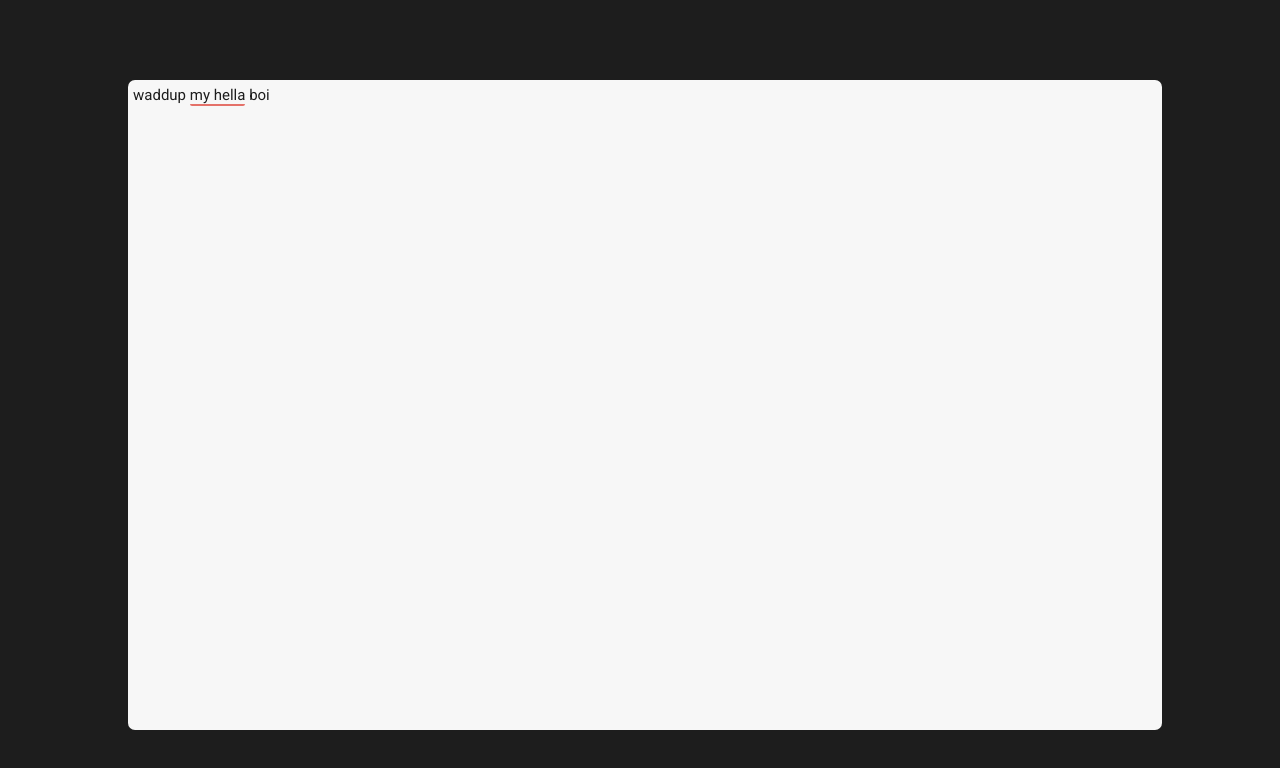
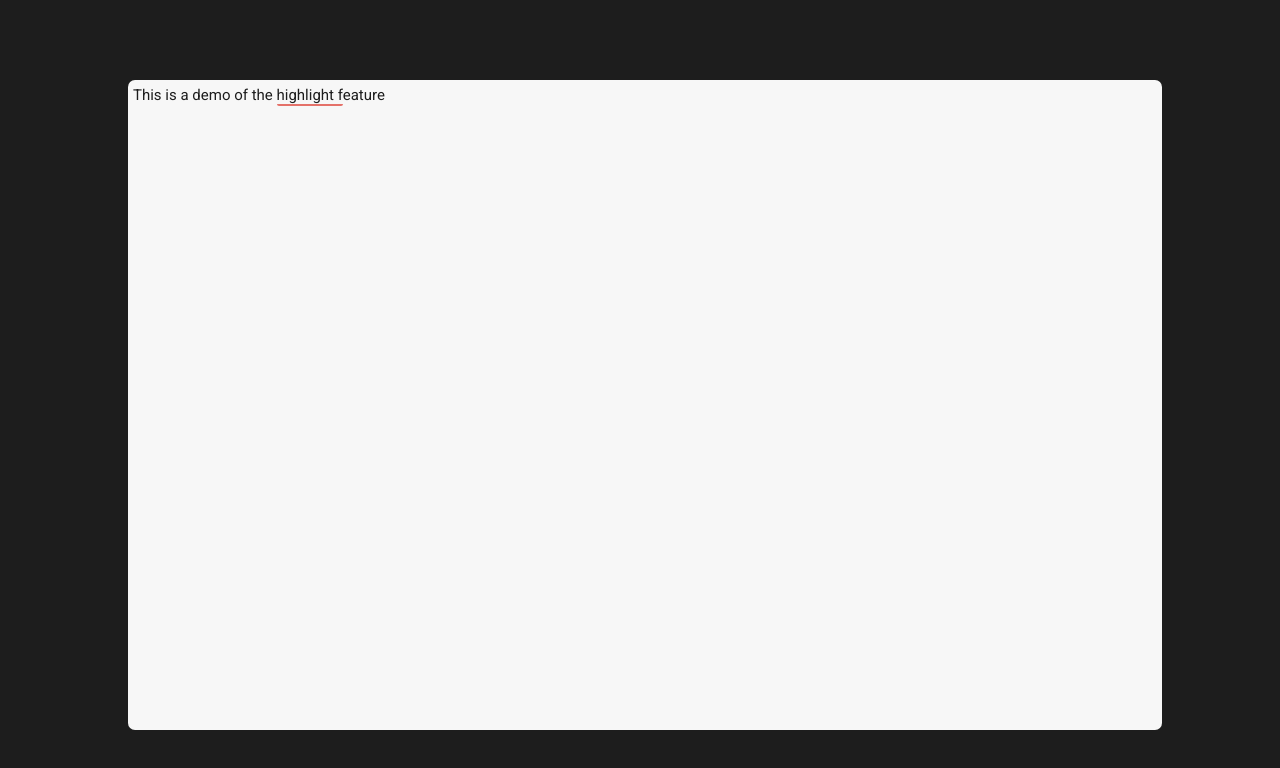
Before and after one commit to iabma/Interface, a plain HTML site: page index.html in a window 1280 px wide. Drawn offline with nearby package versions, Linux system fonts and the light colour scheme; no server answers; a web font is replaced by a local one.

Commit message:
Improve demo text

```diff
--- a/index.html
+++ b/index.html
@@ -12,7 +12,7 @@
 </head>
 
 <body>
-    <div id="main-area" contenteditable="true" spellcheck="false">waddup my hella boi</div>
+    <div id="main-area" contenteditable="true" spellcheck="false">This is a demo of the highlight feature</div>
     <iframe id="library" src="library.html"></iframe>
     <div id="close" class="material-icons">close</div>
 
--- a/suggestor.js
+++ b/suggestor.js
@@ -1,6 +1,7 @@
 let area = document.getElementById("main-area");
 
-let suggestions = [];
+let suggestions = [],
+    id = 0;
 
 function getSuggestion(id) {
     let sugg = null
@@ -94,5 +95,5 @@
     document.getElementById("close").style.display = "none";
 };
 
-addSuggestion(7, 15, 1);
+addSuggestion(22, 33, id++);
 console.log(suggestions)
```
